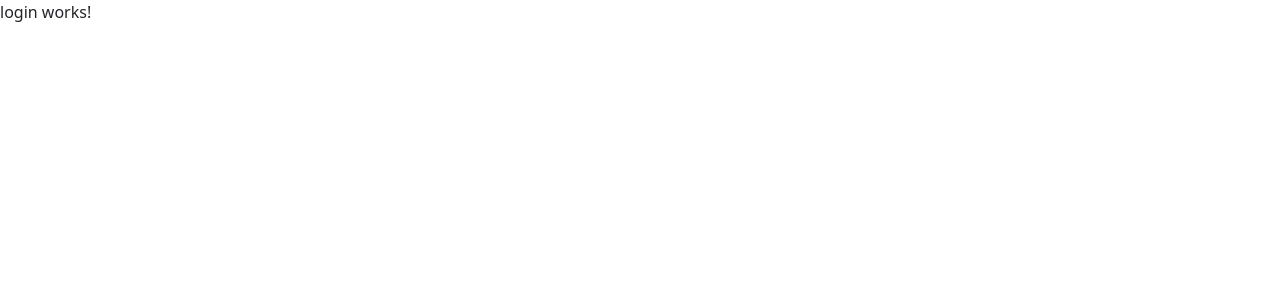
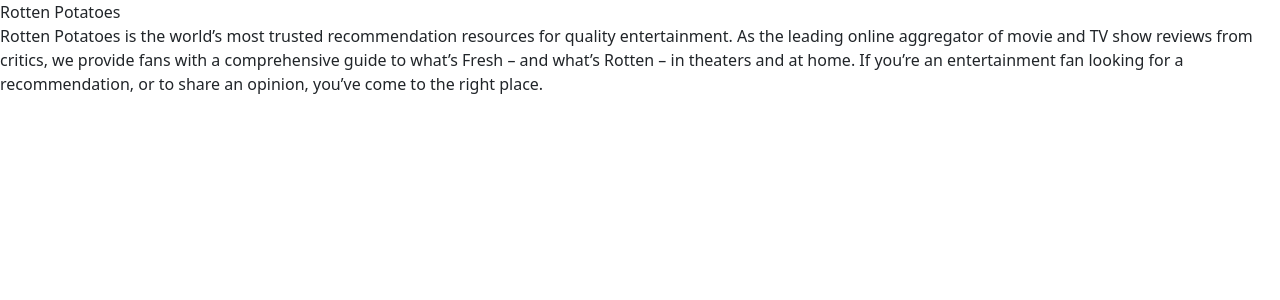
Before and after one commit to KoshikaDul1999/Simple-Angular-Project, an Angular app in the folder movie_project/: page /login in a window 1280 px wide. Shown: the top 300 px of the page. Built offline with nearby package versions, Linux system fonts and the light colour scheme.

Commit message:
Update login.component.html

```diff
--- a/movie_project/src/app/login/login.component.html
+++ b/movie_project/src/app/login/login.component.html
@@ -1 +1,11 @@
-<p>login works!</p>
+<div class="login-container">
+    <div class="logo">Rotten Potatoes</div>
+    <div class="desc">
+        Rotten Potatoes is the world’s most trusted recommendation resources for
+        quality entertainment. As the leading online aggregator of movie and TV show
+        reviews from critics, we provide fans with a comprehensive guide to what’s
+        Fresh – and what’s Rotten – in theaters and at home. If you’re an
+        entertainment fan looking for a recommendation, or to share an opinion,
+        you’ve come to the right place.
+    </div>
+</div>
```
